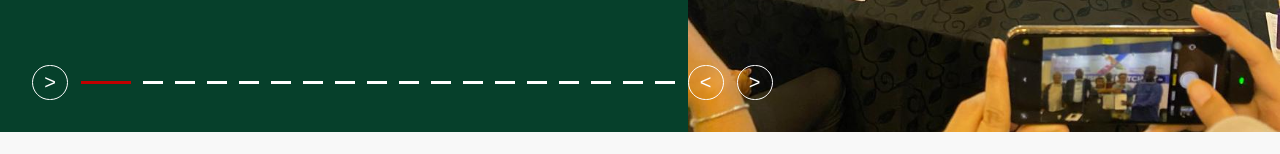
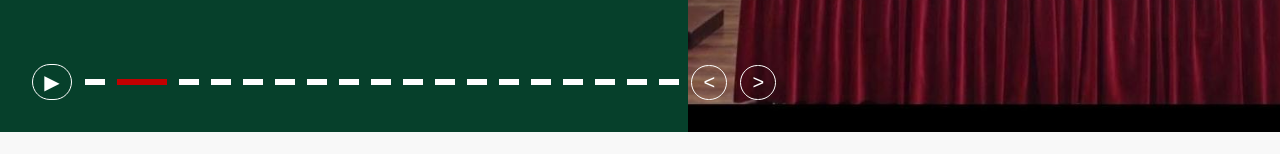
Before and after one commit to kascoten/kascoten, a plain HTML site: page index.html in a window 1280 px wide. Both pictures are taken after a click on the button "||". Shown: the part 728-882 px from the top of the page. Drawn offline with nearby package versions, Linux system fonts and the light colour scheme; files whose address does not match are found by name; a web font is replaced by a local one.

Commit message:
Implement header hide on scroll functionality and enhance transition effects

```diff
--- a/script.js
+++ b/script.js
@@ -1,3 +1,25 @@
+
+
+// ============================
+// Header Hide on Scroll
+// ============================
+let lastScrollY = window.scrollY;
+const header = document.querySelector('.main-header');
+
+window.addEventListener('scroll', () => {
+  if (window.scrollY > lastScrollY && window.scrollY > 80) {
+    // Scrolling down
+    header.classList.add('hide');
+  } else {
+    // Scrolling up
+    header.classList.remove('hide');
+  }
+  lastScrollY = window.scrollY;
+});
+// ...existing code...
+
+
+
 // ============================
 // Mobile Menu
 // ============================
@@ -119,7 +141,7 @@ prevSlideBtn.addEventListener('click', () => {
 
 playPauseBtn.addEventListener('click', () => {
   autoSlide = !autoSlide;
-  playPauseBtn.textContent = autoSlide ? '||' : '>';
+  playPauseBtn.textContent = autoSlide ? '||' : ' ▶';
   if (autoSlide) {
     slideInterval = setInterval(nextSlide, 6000);
   } else {
--- a/style.css
+++ b/style.css
@@ -121,6 +121,17 @@ a {
   left: 0;
   z-index: 1000;
 }
+
+
+/* ...existing code... */
+.main-header.hide {
+  transform: translateY(-100%);
+  transition: transform 0.7s cubic-bezier(0.4, 0, 0.2, 1); /* slower and smoother */
+}
+.main-header {
+  transition: transform 0.7s cubic-bezier(0.4, 0, 0.2, 1); /* ensure both states have same duration */
+}
+/* ...existing code... */
 
 .nav-container {
   display: flex;
@@ -343,7 +354,7 @@ a {
 
 .pagination span {
   width: 20px;
-  height: 3px;
+  height: 6px;
   background: var(--white);
   display: inline-block;
   transition: all 0.3s;
```
